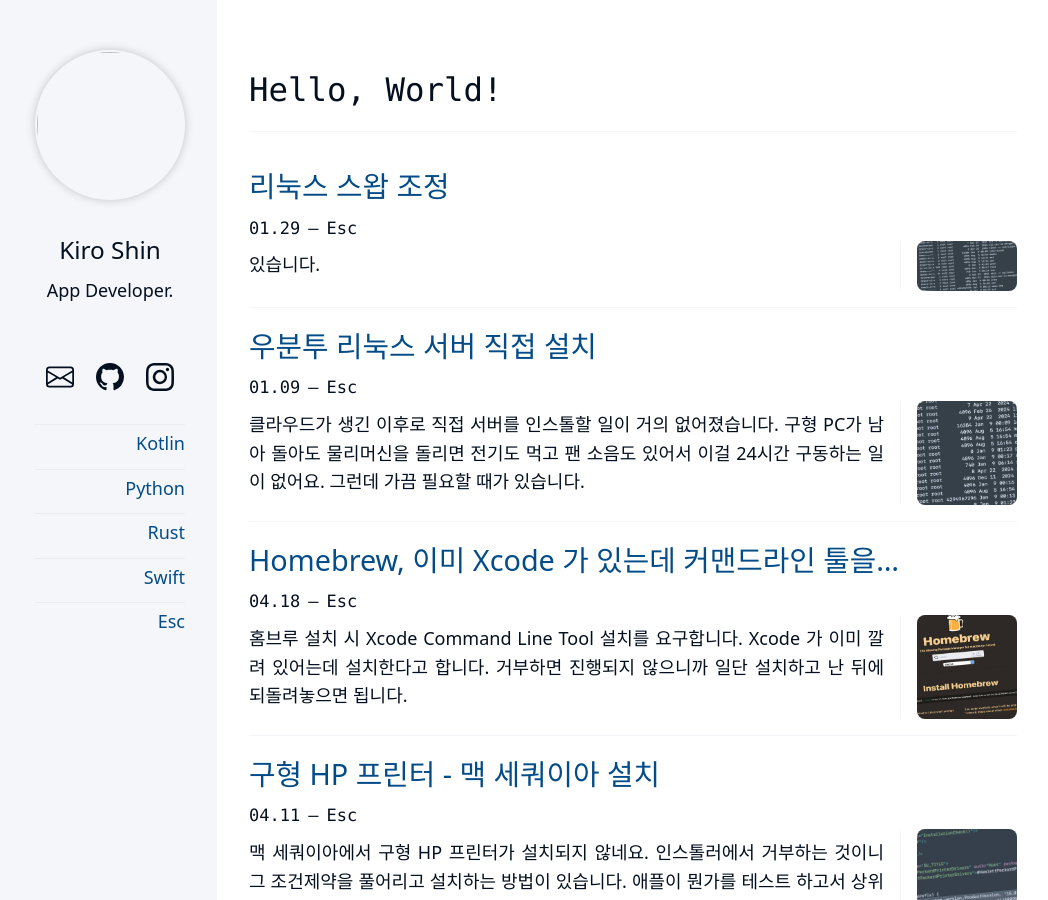
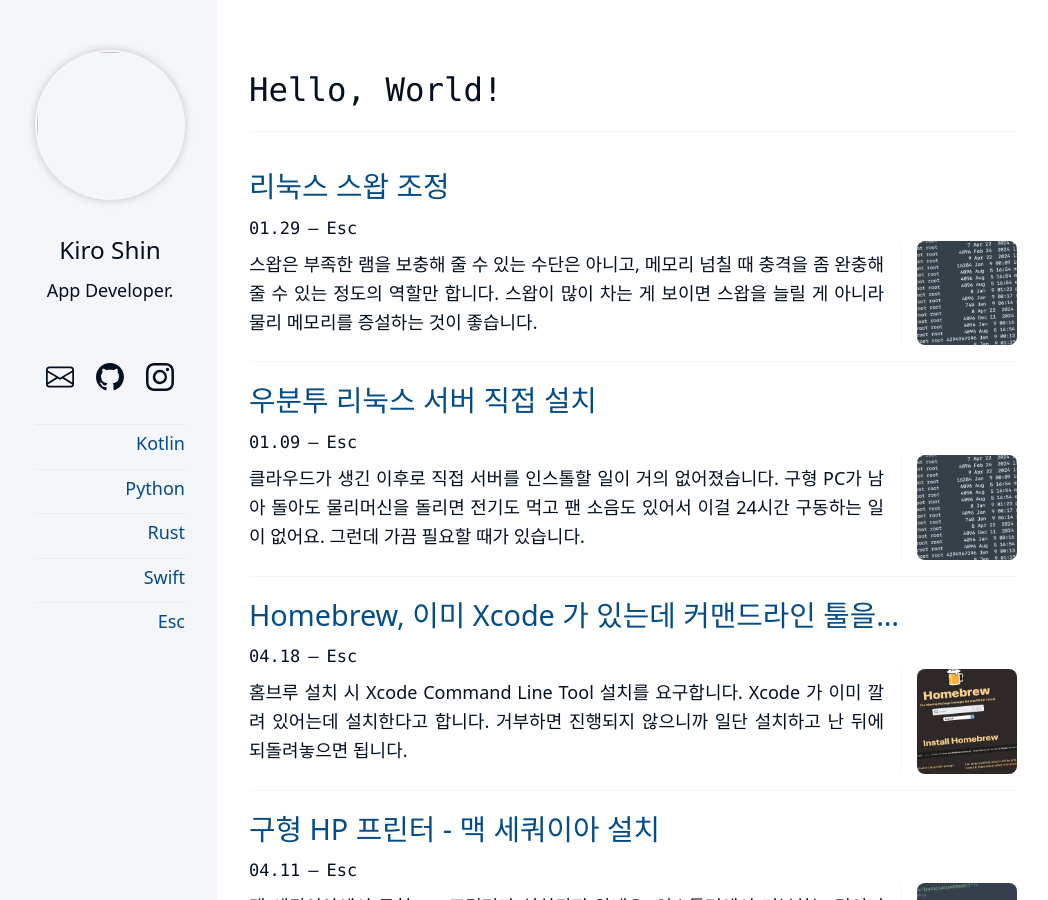
Before and after one commit to kiroshin/kiroshin.github.io, a Jekyll site: the page built from index.html, in a window 1280 px wide and 900 px high. Shown: the whole window, without its empty margins (103-1151 px from the left). Built offline with Jekyll 4.4.1, drawn with Linux system fonts in a browser that asks for light colours.

Commit message:
Update 2026-01-29-ubuntu-linux-swap.md

```diff
--- a/_posts/2026-01-29-ubuntu-linux-swap.md
+++ b/_posts/2026-01-29-ubuntu-linux-swap.md
@@ -4,7 +4,7 @@
 categories: [Esc]
 tags: [linux, ubuntu, ram, memory, swap]
 teaser: "/assets/linux-ubuntu-mini.jpg"
-brief: 있습니다.
+brief: 스왑은 부족한 램을 보충해 줄 수 있는 수단은 아니고, 메모리 넘칠 때 충격을 좀 완충해줄 수 있는 정도의 역할만 합니다. 스왑이 많이 차는 게 보이면 스왑을 늘릴 게 아니라 물리 메모리를 증설하는 것이 좋습니다.
 math: false
 ---
 
```
